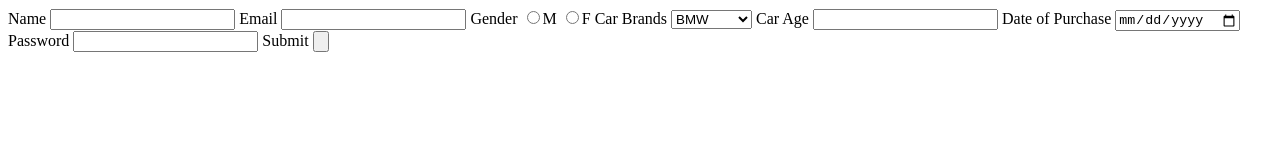
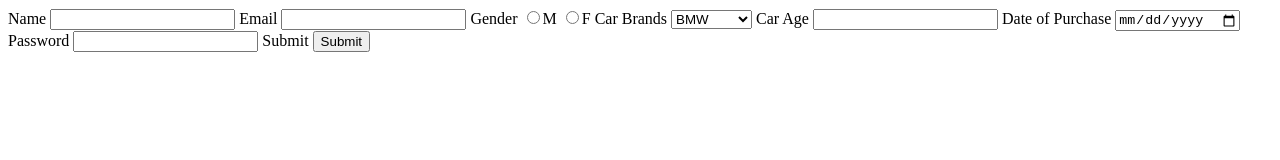
Before and after one commit to acciojob/car-insurance-form-indra-sahni, a website: page main.html in a window 1280 px wide. Drawn offline with Linux system fonts and the light colour scheme.

Commit message:
created a submission

```diff
--- a/main.html
+++ b/main.html
@@ -29,7 +29,7 @@
 		<label for="password">Password</label>
 		<input type="password" id="password" required>
 		<label>Submit</label>
-		<input type="button">
+		<input type="submit">
 	</form>
     <script type="text/javascript" src="./script.js">
 </script>
```
